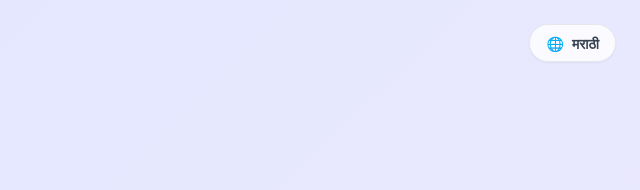
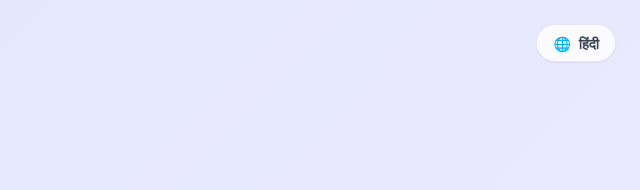
Before and after one commit to SQMSQC/SQMS, a website: page index.html in a window 1280 px wide. Shown: the top 190 px of the page, 640-1280 px from the left. Drawn offline with nearby package versions, Linux system fonts and the light colour scheme.

Commit message:
Update index.html

```diff
--- a/index.html
+++ b/index.html
@@ -42,8 +42,8 @@
 
     <!-- Premium Floating Language Toggle (Hidden by Default) -->
     <div id="langToggleContainer" class="hidden absolute top-6 right-6 z-50">
-        <button id="langBtn" class="bg-white/80 backdrop-blur-md border border-gray-200 shadow-sm rounded-full px-4 py-2 text-sm font-bold text-gray-700 hover:bg-gray-50 transition-colors flex items-center gap-2">
-            <span>🌐</span> <span id="langLabel">मराठी</span>
+        <button id="langBtn" class="bg-white/80 backdrop-blur-md border border-gray-200 shadow-sm rounded-full px-4 py-2 text-sm font-bold text-gray-700 hover:bg-gray-50 transition-colors flex items-center gap-2 outline-none">
+            <span>🌐</span> <span id="langLabel">हिंदी</span>
         </button>
     </div>
 
@@ -124,39 +124,41 @@
 
         if (!API_URL) alert("Invalid Clinic QR Code.");
 
-        // --- 2. TRANSLATION ENGINE ---
+        // --- 2. TRANSLATION ENGINE (EN + HI + MR) ---
+        // Always load 'en' by default if memory is empty
         let currentLang = localStorage.getItem('qc_lang') || 'en';
 
+        const langCycle = ['en', 'hi', 'mr'];
+        const nextLangLabel = { 'en': 'हिंदी', 'hi': 'मराठी', 'mr': 'English' };
+
         const dict = {
-            'slogan': { en: 'Seamless. Transparent. Fast.', mr: 'अखंड. पारदर्शक. जलद.' },
-            'name': { en: 'Full Name', mr: 'पूर्ण नाव' },
-            'phone': { en: 'WhatsApp Number', mr: 'व्हॉट्सॲप नंबर' },
-            'join': { en: 'Join the Waitlist', mr: 'रांगेत सामील व्हा' },
-            'securing': { en: 'Securing spot...', mr: 'जागा निश्चित करत आहे...' },
-            'token': { en: 'Token', mr: 'टोकन' },
-            'in_queue': { en: "You're in the queue!", mr: 'तुम्ही रांगेत आहात!' },
-            'ahead': { en: 'Patients ahead of you:', mr: 'तुमच्या पुढे असलेले रुग्ण:' },
-            'wait': { en: 'Estimated Wait', mr: 'अंदाजे प्रतीक्षा वेळ' },
-            'mins': { en: 'mins', mr: 'मिनिटे' },
-            'cancel': { en: 'Cancel My Turn', mr: 'माझा नंबर रद्द करा' },
-            'cancelling': { en: 'Cancelling...', mr: 'रद्द करत आहे...' },
-            'almost': { en: "It's almost your turn!", mr: 'तुमचा नंबर लवकरच येईल!' },
+            'slogan': { en: 'Seamless. Transparent. Fast.', hi: 'निर्बाध. पारदर्शी. तेज़.', mr: 'अखंड. पारदर्शक. जलद.' },
+            'name': { en: 'Full Name', hi: 'पूरा नाम', mr: 'पूर्ण नाव' },
+            'phone': { en: 'WhatsApp Number', hi: 'व्हाट्सएप नंबर', mr: 'व्हॉट्सॲप नंबर' },
+            'join': { en: 'Join the Waitlist', hi: 'प्रतीक्षा सूची में शामिल हों', mr: 'रांगेत सामील व्हा' },
+            'securing': { en: 'Securing spot...', hi: 'जगह सुरक्षित की जा रही है...', mr: 'जागा निश्चित करत आहे...' },
+            'token': { en: 'Token', hi: 'टोकन', mr: 'टोकन' },
+            'in_queue': { en: "You're in the queue!", hi: 'आप कतार में हैं!', mr: 'तुम्ही रांगेत आहात!' },
+            'ahead': { en: 'Patients ahead of you:', hi: 'आपसे आगे के मरीज:', mr: 'तुमच्या पुढे असलेले रुग्ण:' },
+            'wait': { en: 'Estimated Wait', hi: 'अनुमानित प्रतीक्षा समय', mr: 'अंदाजे प्रतीक्षा वेळ' },
+            'mins': { en: 'mins', hi: 'मिनट', mr: 'मिनिटे' },
+            'cancel': { en: 'Cancel My Turn', hi: 'मेरा नंबर रद्द करें', mr: 'माझा नंबर रद्द करा' },
+            'cancelling': { en: 'Cancelling...', hi: 'रद्द किया जा रहा है...', mr: 'रद्द करत आहे...' },
+            'almost': { en: "It's almost your turn!", hi: 'आपकी बारी आने वाली है!', mr: 'तुमचा नंबर लवकरच येईल!' },
 
             // Dynamic Screens
-            'called_title': { en: "It's your turn!", mr: 'तुमची पाळी आली आहे!' },
-            'called_sub': { en: "The Doctor is ready for you.", mr: 'डॉक्टर तुमच्यासाठी तयार आहेत.' },
-            'completed_title': { en: "Thank you for visiting!", mr: 'भेट दिल्याबद्दल धन्यवाद!' },
-            'completed_sub': { en: "We hope you feel better soon", mr: 'आम्हाला आशा आहे की तुम्हाला लवकरच बरे वाटेल' },
-            'new_visit': { en: "Start New Visit", mr: 'नवीन भेट सुरू करा' },
-            'left_title': { en: "You've left the queue.", mr: 'तुम्ही रांगेतून बाहेर पडला आहात.' },
-            'left_sub': { en: "Have a great day.", mr: 'तुमचा दिवस शुभ जावो.' }
+            'called_title': { en: "It's your turn!", hi: 'आपकी बारी है!', mr: 'तुमची पाळी आली आहे!' },
+            'called_sub': { en: "The Doctor is ready for you.", hi: 'डॉक्टर आपके लिए तैयार हैं।', mr: 'डॉक्टर तुमच्यासाठी तयार आहेत.' },
+            'completed_title': { en: "Thank you for visiting!", hi: 'आने के लिए धन्यवाद!', mr: 'भेट दिल्याबद्दल धन्यवाद!' },
+            'completed_sub': { en: "We hope you feel better soon", hi: 'हमें उम्मीद है कि आप जल्द ही बेहतर महसूस करेंगे', mr: 'आम्हाला आशा आहे की तुम्हाला लवकरच बरे वाटेल' },
+            'new_visit': { en: "Start New Visit", hi: 'नई विज़िट शुरू करें', mr: 'नवीन भेट सुरू करा' },
+            'left_title': { en: "You've left the queue.", hi: 'आप कतार से बाहर हो गए हैं।', mr: 'तुम्ही रांगेतून बाहेर पडला आहात.' },
+            'left_sub': { en: "Have a great day.", hi: 'आपका दिन शुभ हो।', mr: 'तुमचा दिवस शुभ जावो.' }
         };
 
-        // Helper to grab text safely
         const t = (key) => dict[key][currentLang];
 
         function applyTranslations() {
-            // Static elements
             if(document.getElementById('t-slogan')) document.getElementById('t-slogan').innerText = t('slogan');
             if(document.getElementById('t-name')) document.getElementById('t-name').innerText = t('name');
             if(document.getElementById('t-phone')) document.getElementById('t-phone').innerText = t('phone');
@@ -172,10 +174,8 @@
                 document.getElementById('cancelBtn').innerText = t('cancel');
             }
 
-            // Update toggle button text (show opposite of current)
-            document.getElementById('langLabel').innerText = currentLang === 'en' ? 'मराठी' : 'English';
+            document.getElementById('langLabel').innerText = nextLangLabel[currentLang];
 
-            // Force status re-render if active
             if (State.lastStatus) renderDynamicStatus(State.lastStatus, State.userName);
         }
 
@@ -183,12 +183,11 @@
         const State = { token: null, interval: null, lastStatus: null, userName: '' };
 
         window.addEventListener('DOMContentLoaded', () => {
-            // Feature Gating check!
             if (clinicData && (clinicData.plan === 'growth' || clinicData.plan === 'enterprise')) {
                 document.getElementById('langToggleContainer').classList.remove('hidden');
             }
 
-            applyTranslations(); // Apply saved language instantly
+            applyTranslations();
 
             const savedToken = localStorage.getItem(memoryKey);
             if (savedToken) {
@@ -200,9 +199,10 @@
             }
         });
 
-        // Language Toggle Click
+        // Language Toggle Click (Upgraded)
         document.getElementById('langBtn').addEventListener('click', () => {
-            currentLang = currentLang === 'en' ? 'mr' : 'en';
+            let currentIndex = langCycle.indexOf(currentLang);
+            currentLang = langCycle[(currentIndex + 1) % langCycle.length];
             localStorage.setItem('qc_lang', currentLang);
             applyTranslations();
         });
@@ -276,7 +276,7 @@
                         <div class="w-24 h-24 bg-brand-50 rounded-full flex items-center justify-center mx-auto mb-6 text-brand-500"><span class="text-4xl">✨</span></div>
                         <h2 class="text-2xl font-extrabold text-slate-900 mb-2">${t('completed_title')}</h2>
                         <p class="text-gray-500 font-medium mb-8">${t('completed_sub')}, ${name}.</p>
-                        <button onclick="location.reload()" class="text-sm font-bold text-gray-400 hover:text-brand-600 transition-colors border-b-2 border-transparent hover:border-brand-600 pb-1">${t('new_visit')}</button>
+                        <button onclick="location.reload()" class="text-sm font-bold text-gray-400 hover:text-brand-600 transition-colors border-b-2 border-transparent hover:border-brand-600 pb-1 outline-none">${t('new_visit')}</button>
                     </div>`;
             }
             else if (status === 'Cancelled') {
```
